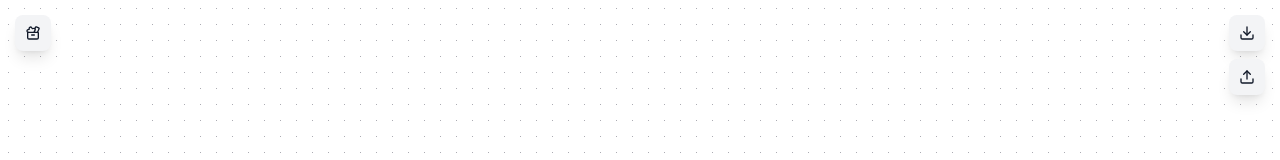
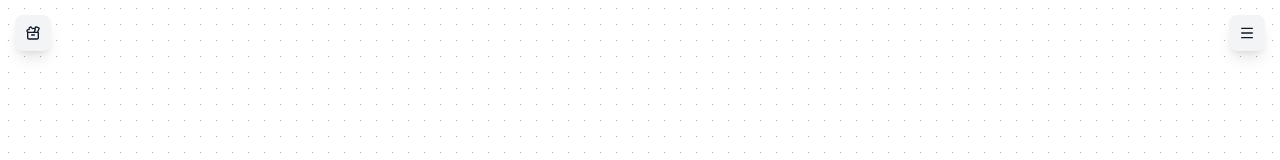
Before and after one commit to callbl/flowjx, a React (Vite) app: page / in a window 1280 px wide. Shown: the top 160 px of the page. Built offline with nearby package versions, Linux system fonts and the light colour scheme.

Commit message:
refactor: use dropdown menu for export/import actions

```diff
--- a/src/components/circuit-flow.tsx
+++ b/src/components/circuit-flow.tsx
@@ -1,5 +1,5 @@
 import { useEffect, useRef, useState } from "react";
-import { DownloadIcon, ToolCaseIcon, UploadIcon } from "lucide-react";
+import { DownloadIcon, ToolCaseIcon, UploadIcon, MenuIcon } from "lucide-react";
 import {
   ReactFlow,
   ReactFlowProvider,
@@ -24,6 +24,12 @@ import {
   SheetTitle,
   SheetTrigger,
 } from "./ui/sheet";
+import {
+  DropdownMenu,
+  DropdownMenuContent,
+  DropdownMenuItem,
+  DropdownMenuTrigger,
+} from "./ui/dropdown-menu";
 import {
   useNodes,
   useEdges,
@@ -216,30 +222,31 @@ function CircuitFlowInner() {
           </Sheet>
         </Panel>
 
-        {/* Export/Import Panel - Top Right */}
+        {/* File Menu - Top Right */}
         <Panel position="top-right">
           <div className="flex flex-col gap-2">
-            {/* Export Button */}
+            <DropdownMenu>
+              <DropdownMenuTrigger asChild>
                 <Button
                   className="shadow-lg"
                   size="icon"
                   variant="secondary"
-              onClick={handleExport}
-              title="Export circuit"
+                  title="File menu"
                 >
+                  <MenuIcon />
+                </Button>
+              </DropdownMenuTrigger>
+              <DropdownMenuContent align="end">
+                <DropdownMenuItem onClick={handleExport}>
                   <DownloadIcon />
-            </Button>
-
-            {/* Import Button */}
-            <Button
-              className="shadow-lg"
-              size="icon"
-              variant="secondary"
-              onClick={handleImportClick}
-              title="Import circuit"
-            >
+                  Export
+                </DropdownMenuItem>
+                <DropdownMenuItem onClick={handleImportClick}>
                   <UploadIcon />
-            </Button>
+                  Import
+                </DropdownMenuItem>
+              </DropdownMenuContent>
+            </DropdownMenu>
 
             {/* Hidden File Input */}
             <input
```
Lines whose indentation alone changed are shown as unchanged.
